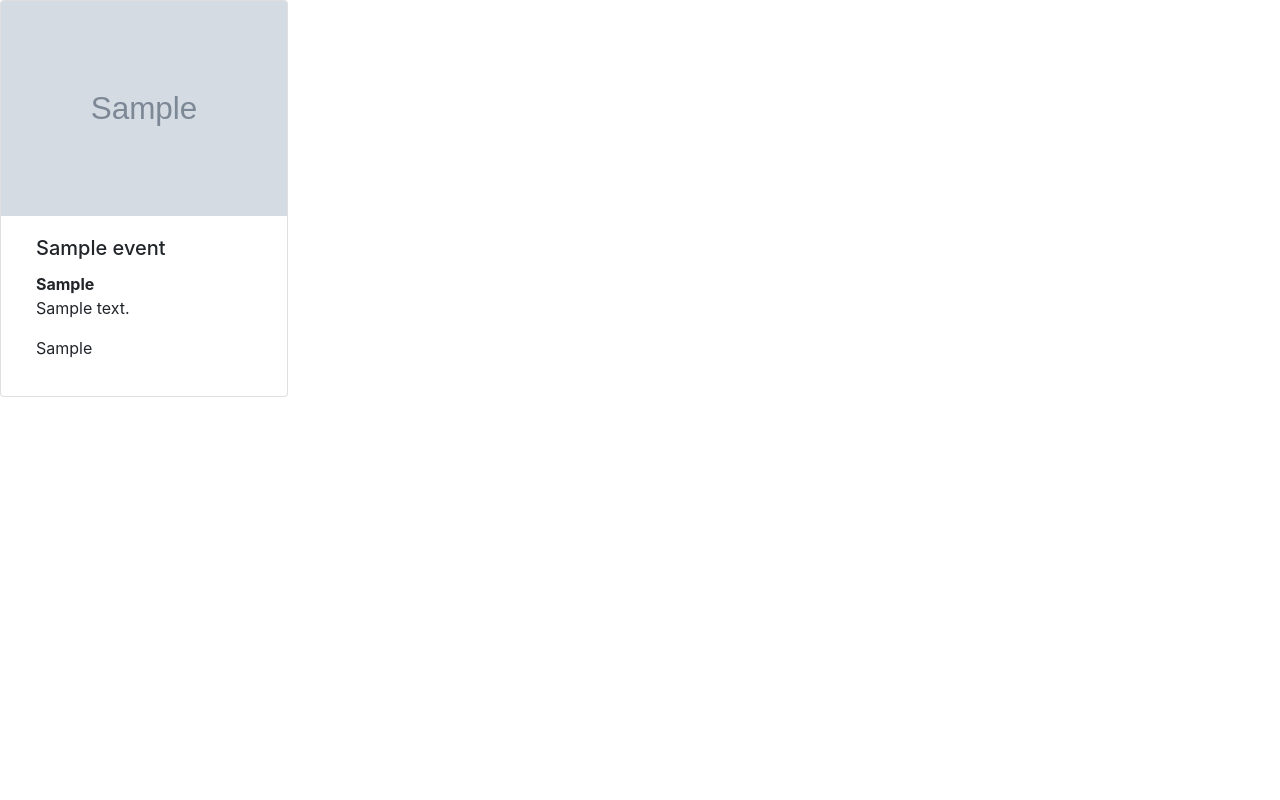
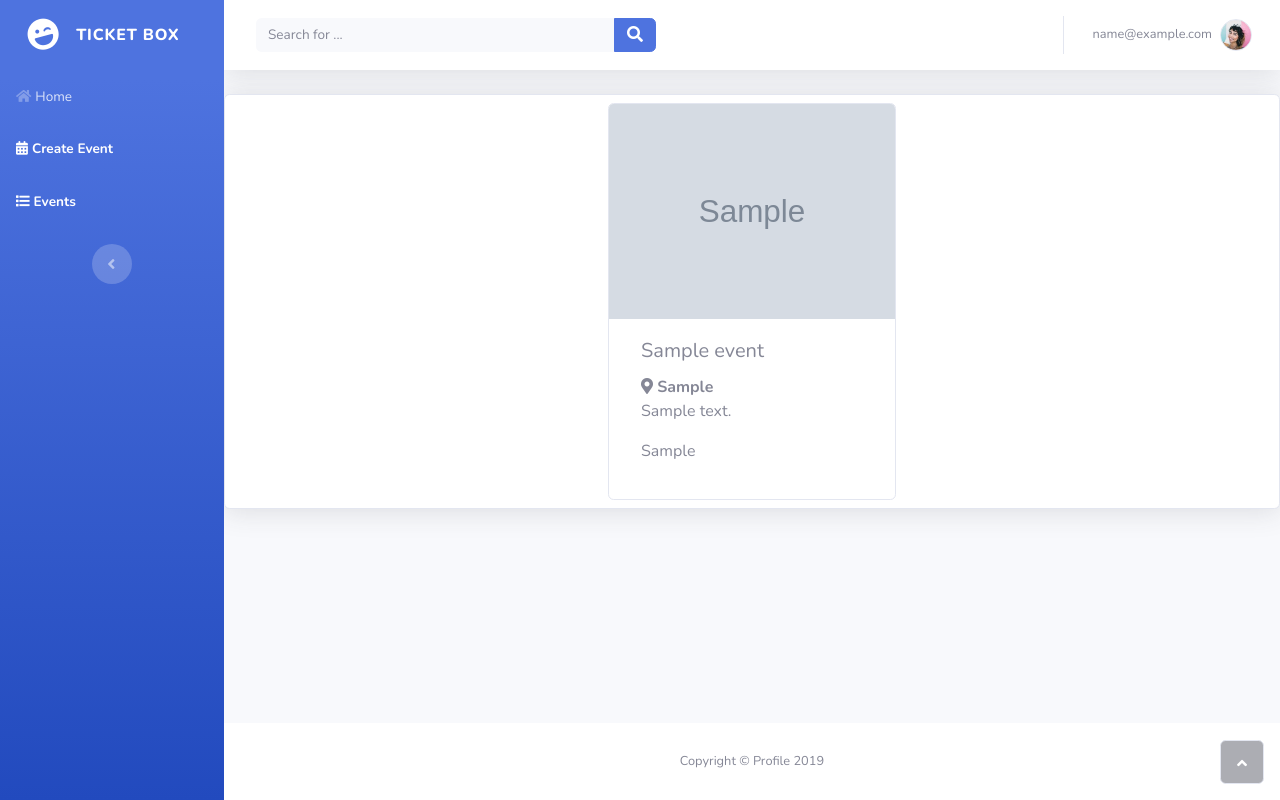
Before and after one commit to phuocduc/python-ticketbox-bs, a Flask app: page /home in a window 1280 px wide. Run offline with Flask 2, Linux system fonts and the light colour scheme; a user stored in the database is signed in; tables that the repository leaves empty hold one stand-in row (values such as "Sample post"); grey boxes marked "Sample" are stand-in pictures; some libraries are stand-ins or nearby versions.

Commit message:
next push

```diff
--- a/src/components/event/__init__.py
+++ b/src/components/event/__init__.py
@@ -6,12 +6,6 @@ from src import db
 event_blueprint = Blueprint('event',__name__, template_folder='../../templates')
 
 
-@event_blueprint.route('/home')
-@login_required
-def home_page():
-    events = Event.query.all()
-
-    return render_template('home/home.html', events = events)
 
 @event_blueprint.route('/event', methods=['GET','POST'])
 @login_required
@@ -39,9 +33,14 @@ def show_ticket_page(id):
 @event_blueprint.route('/render/<id>', methods=['GET', 'POST'])
 def delete_event(id):
     event = Event.query.filter_by(id = id).first()
-    db.session.delete(event)
-    db.session.commit()
-    return render_template('user/profile.html')
+    if event.ticket:
+        print("please delete ticket first")
+        return redirect(url_for('event.render_event'))
+    if not event.ticket:
+        db.session.delete(event)
+        db.session.commit()
+        return redirect(url_for('event.render_event'))
+    return render_template('event/show_event.html')
 
 
 @event_blueprint.route('/event/<event_id>/tickets/<ticket_id>', methods=['GET', 'POST'])
@@ -74,7 +73,7 @@ def active_event(event_id):
 @event_blueprint.route('/render')
 def render_event():
     events = Event.query.all()
-    return render_template('user/profile.html',events = events)
+    return render_template('event/show_event.html',events = events)
 
 
 @event_blueprint.route('/event/<id>/tickets')
--- a/src/components/user/__init__.py
+++ b/src/components/user/__init__.py
@@ -2,6 +2,7 @@ from flask import Blueprint, render_template,request,flash,redirect,url_for
 from flask_login import current_user, login_required, login_user, logout_user
 from src import db, app
 from src.models.user import User
+from src.models.event import Event, Ticket
 from itsdangerous import URLSafeSerializer,URLSafeTimedSerializer
 import requests
 from requests.exceptions import HTTPError
@@ -47,25 +48,25 @@ def register():
     return render_template('user/register.html')
 
 
-@user_blueprint.route('/ticket/profile')
+@user_blueprint.route('/home')
 @login_required
-def profile():
-
-    return render_template('user/profile.html')
+def main():
+    events = Event.query.all()
+    return render_template('home/home.html', events = events)
 
 
 @user_blueprint.route('/', methods=['GET','POST'])
 def login():
     if current_user.is_authenticated:
         flash("success")
-        return redirect(url_for('users.profile'))
+        return redirect(url_for('users.main'))
     if request.method == "POST":
         user = User.query.filter_by(email=request.form['email']).first()
         if user:
             if user.check_password(request.form['password']):
                 login_user(user)
                 print("welcome {0}".format(user.email), 'success')
-                return redirect(url_for('users.profile'))
+                return redirect(url_for('users.main'))
         flash("email invalid")
         return redirect(url_for('users.login'))
     return render_template('user/login.html')
--- a/src/templates/home/home.html
+++ b/src/templates/home/home.html
@@ -1,10 +1,10 @@
-{% extends 'base.html' %}
+{% extends 'user/profile.html' %}
 
-{% block homepage %}
+{% block home_page %}
 {% for event in events %}
 {% if event.active == True %}
 
-<div class="card" style="width: 18rem;">
+<div class="card m-2" style="width: 18rem;">
     <img src={{event.img_pic}} class="card-img-top" alt="...">
     <div class="card-body">
         <div class="border-top-grey col-sm-12">
--- a/src/templates/user/profile.html
+++ b/src/templates/user/profile.html
@@ -39,7 +39,7 @@
           <hr class="sidebar-divider my-0" />
           <ul class="nav navbar-nav text-light" id="accordionSidebar">
             <li class="nav-item" role="presentation">
-              <a class="nav-link" href="{{url_for('event.home_page')}}"
+              <a class="nav-link" href="{{url_for('users.main')}}"
                 ><i class="fas fa-home"></i><span>Home</span></a
               >
             </li>
@@ -175,30 +175,14 @@
           <div
             class="card shadow mb-4 d-flex justify-content-center flex-wrap flex-row"
           >
-            {% for event in events %}
-            <div class="card m-2" style="width: 18rem;">
-              <div class="card-body">
-                <div class="border-top-grey col-sm-12">
-                  <a href="{{url_for('event.render_ticket', id = event.id)}}" class="card-title">{{event.event_name}}</a>
-                  <p class="grey-dark-color text-bold text-indent m-0">
-                    <i class="fas fa-map-marker-alt"></i>
-                    <b>{{event.location}}</b>
-                  </p>
-                  <p class="grey-white-color">
-                    {{event.address}}
-                  </p>
-                  <p class="grey-white-color">
-                    {{event.event_type}}
-                  </p>
+          {% block home_page %}
 
-                </div>
+          {% endblock  %}
 
-                <a href="{{url_for('event.show_ticket_page', id = event.id)}}" class="btn btn-primary">Add Ticket</a>
-                <a href="{{url_for('event.delete_event', id = event.id)}}" class="btn btn-primary">Delete</a>
-              </div>
-            </div>
+          {% block render_event %}
 
-            {%endfor%}
+          {% endblock  %}
+
           </div>
         </div>
         <footer class="bg-white sticky-footer">
```
Also changed, not shown: src/templates/event/show_event.html (added, +27 -0 lines).
